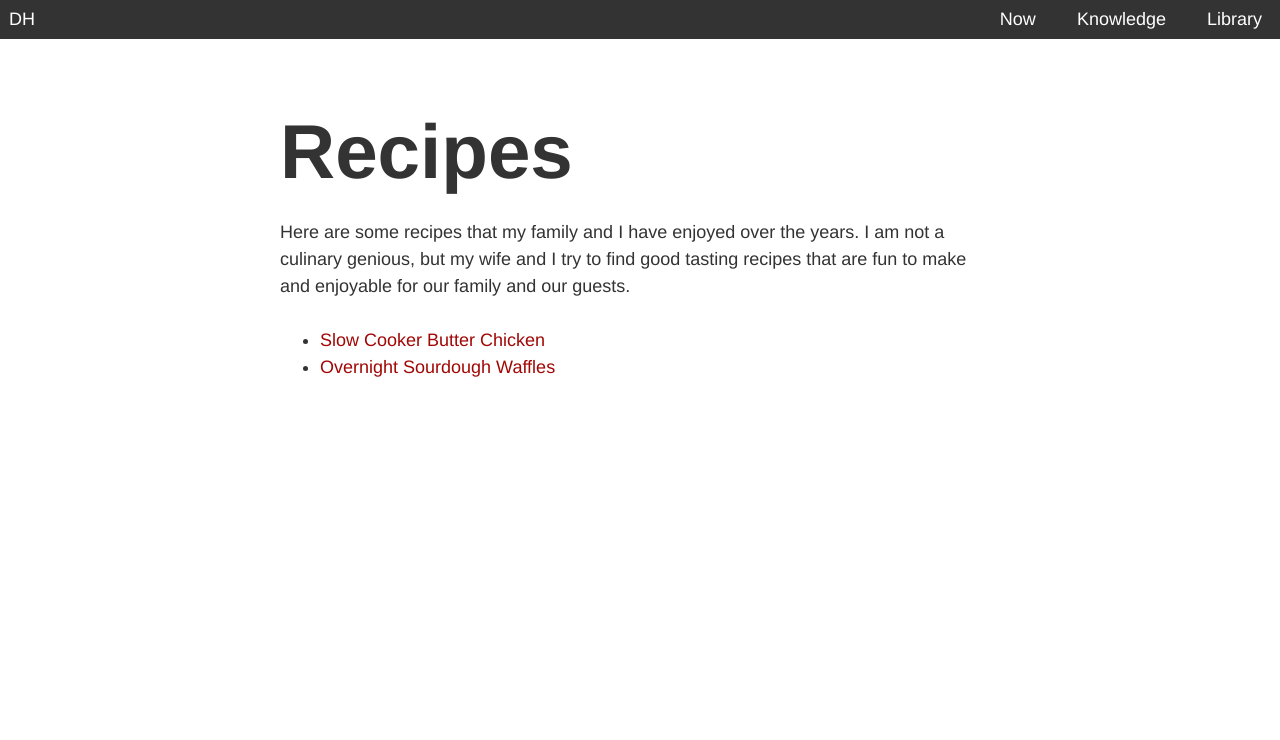
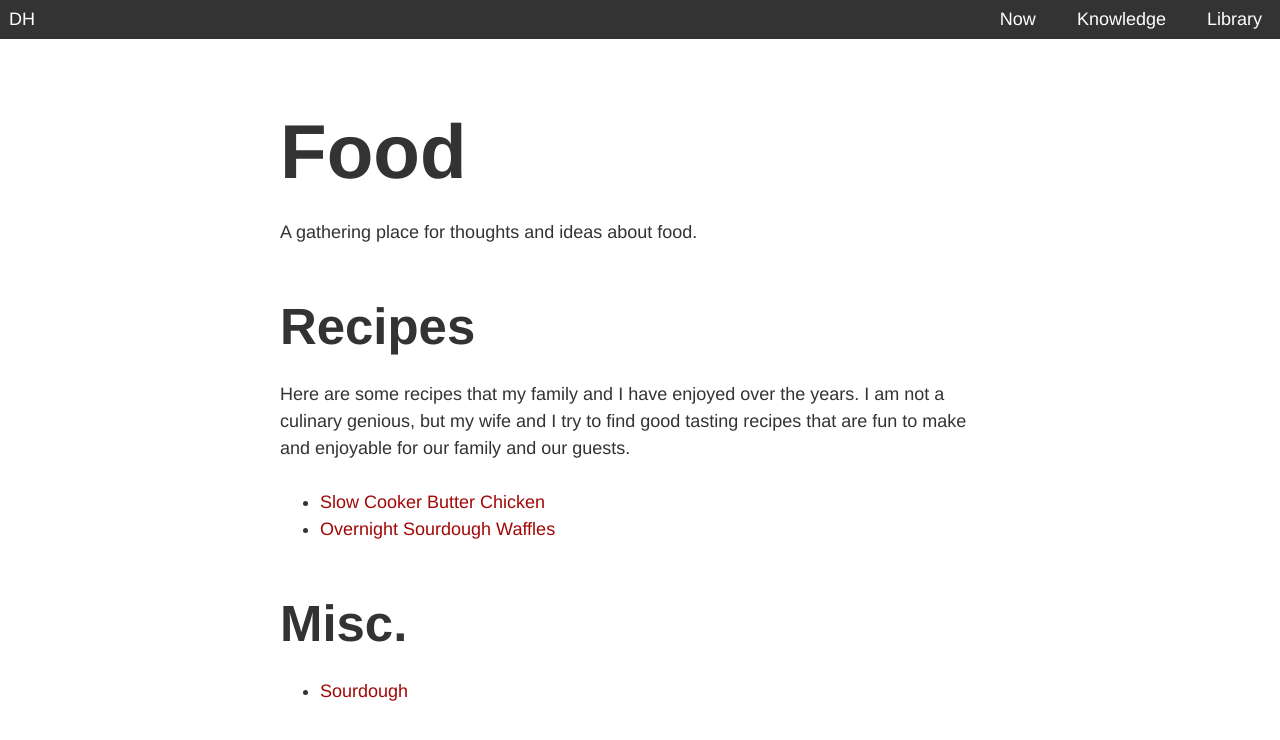
Before and after one commit to dahenson/dahenson.github.io, a Jekyll site: the page built from knowledge/food/index.md, in a window 1280 px wide. Shown: the top 740 px of the page. Built offline with Jekyll 4.4.1, drawn with Linux system fonts in a browser that asks for light colours.

Commit message:
Rearrange the knowledge pages

```diff
--- a/knowledge/recipes/index.md
+++ b/knowledge/food/index.md
@@ -1,7 +1,11 @@
 ---
-title: Recipes
+title: Food
 layout: default
 ---
+
+A gathering place for thoughts and ideas about food.
+
+## Recipes
 
 Here are some recipes that my family and I have enjoyed over the years. I
 am not a culinary genious, but my wife and I try to find good tasting
@@ -9,3 +13,7 @@ recipes that are fun to make and enjoyable for our family and our guests.
 
 - [Slow Cooker Butter Chicken](butter-chicken)
 - [Overnight Sourdough Waffles](overnight-sourdough-waffles)
+
+## Misc.
+
+- [Sourdough](sourdough)
```
Also changed, not shown: knowledge/index.md (+2 -1 lines), knowledge/tech/index.md (added, +8 -0 lines), knowledge/food/butter-chicken.md (renamed from knowledge/recipes/butter-chicken.md), knowledge/food/overnight-sourdough-waffles.md (renamed from knowledge/recipes/overnight-sourdough-waffles.md), knowledge/food/sourdough.md (renamed from knowledge/sourdough.md), knowledge/tech/gnome-swap-caps.md (renamed from knowledge/gnome-swap-caps.md).
